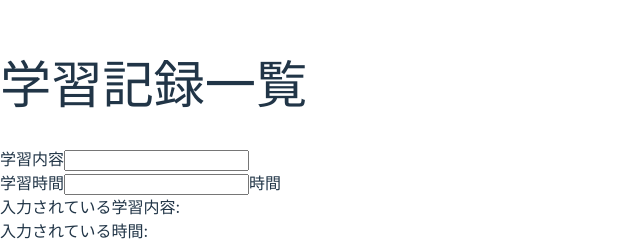
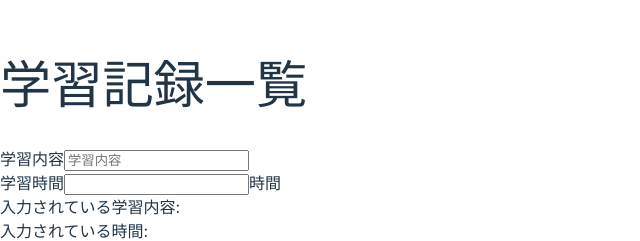
Before and after one commit to asa129/study-record, a React (Vite) app: page / in a window 1280 px wide. Shown: the part 233-474 px from the top of the page, without its empty margins (0-640 px from the left). Built offline with nearby package versions, Linux system fonts and the light colour scheme; no server answers; the database is empty; the HTML template or start-up script is replaced by a standard one.

Commit message:
style: 学習内容入力欄にplaceholder追加

```diff
--- a/src/App.jsx
+++ b/src/App.jsx
@@ -55,7 +55,7 @@ function App() {
       <h1>学習記録一覧</h1>
       <div>
         <label htmlFor="studyContent">学習内容</label>
-        <input id="studyContent" type="text" value={studyContent} onChange={onChangeContent}/>
+        <input id="studyContent" type="text" placeholder='学習内容' value={studyContent} onChange={onChangeContent}/>
       </div>
       <div>
       <label htmlFor="studyTime">学習時間</label>
```
